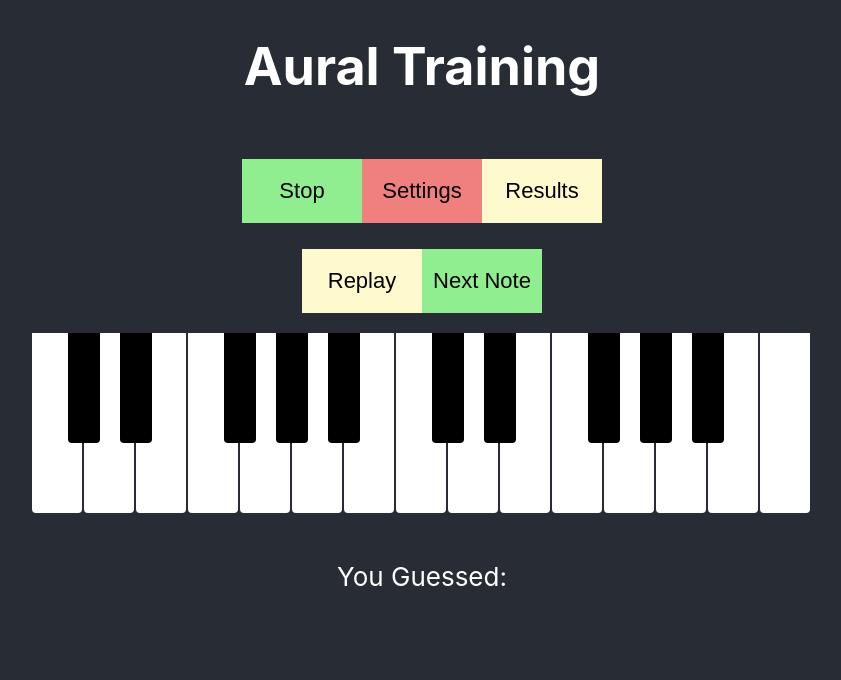
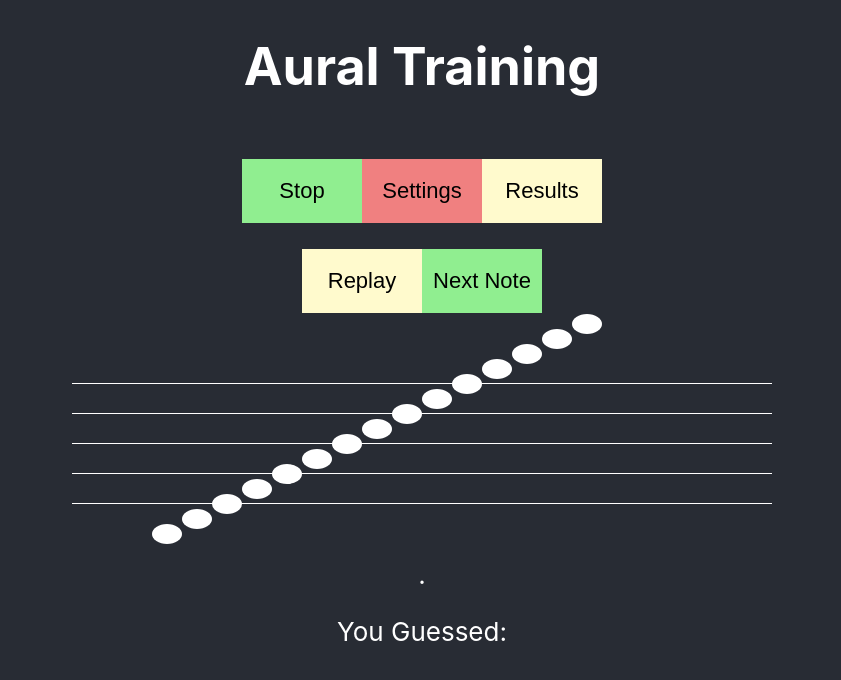
Before and after one commit to OU-HCI-18/aural-skills, a React (Create React App) app: page /train in a window 1280 px wide. Shown: the top 680 px of the page, without its empty margins (218-1059 px from the left). Built offline with nearby package versions, Linux system fonts and the light colour scheme.

Commit message:
initial build of the staff component

```diff
--- a/src/App.css
+++ b/src/App.css
@@ -110,3 +110,53 @@
 .key.black:active:after {
   background-color: #555;
 }
+
+.staff {
+  position: relative;
+  text-align: center;
+  padding: 10px;
+  overflow: hidden;
+  margin: auto;
+  padding: 20px;
+  z-index: 1;
+}
+
+.lines {
+  position: relative;
+  bottom: 0;
+  z-index: 2;
+}
+
+.note {
+  /* position: relative; */
+  width: 0px;
+  height: 0px;
+}
+.note:after {
+  content: "";
+  /* position: relative; */
+  position: absolute;
+  float: left;
+  top: inherit;
+  left: inherit;
+  bottom: inherit;
+  /* top: 0px; */
+  /* left: 200px; */
+  width: 30px;
+  height: 20px;
+
+  background: #fff;
+  color: #000;
+  border-radius : 50%;
+  z-index: 3;
+}
+
+.note:hover:after
+{
+  background: gray;
+}
+
+.note.pressed:after,
+.note:active:after {
+  background: black;
+}
--- a/src/App.js
+++ b/src/App.js
@@ -3,10 +3,13 @@ import { BrowserRouter, Link, Switch, Route } from 'react-router-dom';
 
 import './App.css';
 import TrainData from './train.js';
-import {Piano , PianoPhone} from './piano.js';
 import Results from './results.js';
 import Settings from './settings.js';
+
 import ToneGen from './ToneGenerator';
+
+import {Piano , PianoPhone} from './piano.js';
+import Staff from './staff.js';
 
 var trainData = new TrainData();
 var toneGen = null;
@@ -18,7 +21,7 @@ class App extends React.Component {
 
     this.state = {
       // all settings for the app are stored here
-      ui : "piano",   // ui to use
+      ui : "staff",   // ui to use
 
       replay : true,  // allow the user to replay notes
 
@@ -81,6 +84,9 @@ class App extends React.Component {
       else {
         ui = Piano;
       }
+    }
+    else if (this.state.ui === "staff") {
+      ui = Staff;
     }
     return(
     <header className="App App-header">
@@ -150,6 +156,7 @@ function PlayView (props) {
     <div>
       <p>Play a Note:</p>
       <props.ui
+        mode = {props.mode}
         onNoteClick = {(note) => {
           console.log(note);
           // need to do it this way so that the AudioContext is created by the user
@@ -215,6 +222,7 @@ function TrainView (props) {
             </button>
           </div>
           <props.ui
+            mode = {props.mode}
             onNoteClick = {(note) => {
               if (!trainData.guessed) {
                 setGuess(note);
--- a/src/piano.js
+++ b/src/piano.js
@@ -4,8 +4,9 @@ import './App.css';
 function WhiteNote(props) {
   return (
     <div
-        className="key"
-        onClick={(e) => props.onNoteClick(props.name)}>
+      className="key"
+      onClick={(e) => props.onNoteClick(props.name)}
+    >
       {/* {props.name} */}
     </div>
   );
--- /dev/null
+++ b/src/staff.js
@@ -0,0 +1,77 @@
+import React, { useState, useEffect, useRef } from 'react';
+import './App.css';
+
+
+function Note(props) {
+    return (
+        <div
+            className="note"
+            content={props.name}
+            style={{top:props.top, bottom:props.bottom, left:props.left}}
+            onClick={(e) => props.onNoteClick(props.name)}
+            onMouseOver={(e) => {
+                props.onHover(props.name)}
+            }
+        >
+            {/* <label htmlFor={props.name}></label> */}
+        </div>
+    );
+}
+
+function Lines(props) {
+    const canvas = useRef(null);
+
+    useEffect(() => {
+        var ctx = canvas.current.getContext('2d');
+        ctx.fillStyle = "#FFF";
+        // go from the bottom up
+        // (makes it easier to align the C D E)
+        // leave space at the bottom
+        var start = props.height - props.gap;
+        for (var i = 0; i < 5; ++i) {
+            // draw the lines
+            ctx.fillRect(
+                0,
+                start - i*props.gap, // bottom up
+                props.width,
+                props.fill);
+        }
+    }, []); // only do this once
+
+    return (
+        <canvas className="lines" ref={canvas} width={props.width} height={props.height} />
+    )
+}
+
+function Staff(props) {
+    const [scale, setScale] = useState(
+        // major scale
+        ['C4','D4','E4','F4','G4','A4','B4','C5','D5','E5','F5','G5','A5','B5','C6']
+    );
+    const [note, setNote] = useState('.');
+    // TODO: handle mode
+    // TODO: handle range
+    // right now, we'll just do the major scale
+
+    return (
+    <div>
+        <div className="staff" height={200}>
+            <Lines width={700} height={200} gap={30} fill={1}/>
+            {scale.map((name, index) => (
+                <Note
+                    key={name}
+                    name={name}
+                    bottom={15 + 15*index}
+                    left={100 + 30*index}
+                    onNoteClick={props.onNoteClick}
+                    onHover={setNote}
+                />
+                )
+            )}
+            {/* canvas == lines */}
+        </div>
+        {note}
+    </div>
+    );
+}
+export default Staff;
```
Also changed, not shown: 1 other file (tests, documents, lock files or other folders).
